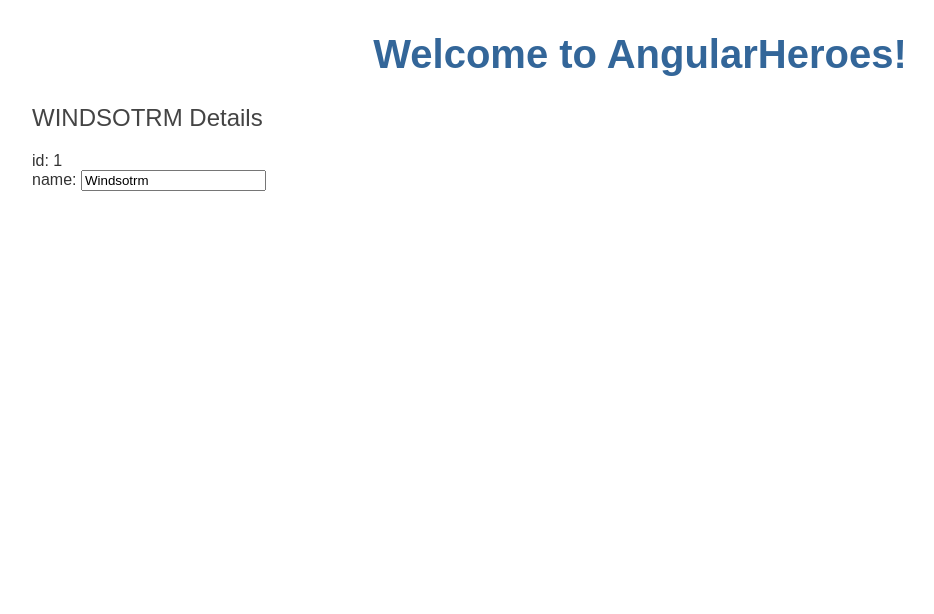
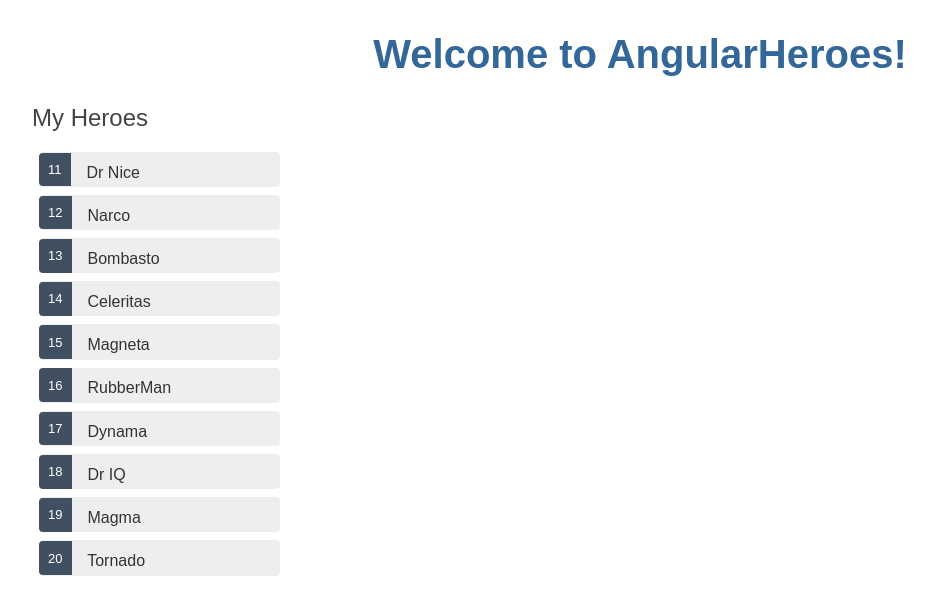
Before and after one commit to frango9000/SXE_AngularHeroes, an Angular app: page / in a window 1280 px wide. Shown: the top 614 px of the page, without its empty margins (0-934 px from the left). Built offline with nearby package versions, Linux system fonts and the light colour scheme.

Commit message:
Display a Heroes List https://angular.io/tutorial/toh-pt2

```diff
--- a/src/app/heroes/heroes.component.html
+++ b/src/app/heroes/heroes.component.html
@@ -1,7 +1,19 @@
-<h2>{{hero.name | uppercase}} Details</h2>
-<div><span>id: </span>{{hero.id}}</div>
-<div>
-    <label>name:
-        <input [(ngModel)]="hero.name" placeholder="name"/>
-    </label>
+<h2>My Heroes</h2>
+<ul class="heroes">
+    <li *ngFor="let hero of heroes"
+        [class.selected]="hero === selectedHero"
+        class="heroes"
+        (click)="onSelect(hero)">
+        <span class="badge">{{hero.id}}</span> {{hero.name}}
+    </li>
+</ul>
+
+<div *ngIf="selectedHero">
+    <h2>{{selectedHero.name | uppercase}} Details</h2>
+    <div><span>id: </span>{{selectedHero.id}}</div>
+    <div>
+        <label>name:
+            <input [(ngModel)]="selectedHero.name" placeholder="name"/>
+        </label>
+    </div>
 </div>
--- a/src/app/heroes/heroes.component.scss
+++ b/src/app/heroes/heroes.component.scss
@@ -0,0 +1,49 @@
+/* HeroesComponent's private CSS styles */
+.heroes {
+  margin: 0 0 2em 0;
+  list-style-type: none;
+  padding: 0;
+  width: 15em;
+}
+
+.heroes li {
+  cursor: pointer;
+  position: relative;
+  left: 0;
+  background-color: #EEE;
+  margin: .5em;
+  padding: .3em 0;
+  height: 1.6em;
+  border-radius: 4px;
+}
+
+.heroes li:hover {
+  color: #607D8B;
+  background-color: #DDD;
+  left: .1em;
+}
+
+.heroes li.selected {
+  background-color: #CFD8DC;
+  color: white;
+}
+
+.heroes li.selected:hover {
+  background-color: #BBD8DC;
+  color: white;
+}
+
+.heroes .badge {
+  display: inline-block;
+  font-size: small;
+  color: white;
+  padding: 0.8em 0.7em 0 0.7em;
+  background-color: #405061;
+  line-height: 1em;
+  position: relative;
+  left: -1px;
+  top: -4px;
+  height: 1.8em;
+  margin-right: .8em;
+  border-radius: 4px 0 0 4px;
+}
--- a/src/app/heroes/heroes.component.ts
+++ b/src/app/heroes/heroes.component.ts
@@ -1,5 +1,6 @@
 import {Component, OnInit} from '@angular/core';
 import {Hero} from '../hero';
+import {HEROES} from "../mock-heroes";
 
 @Component({
   selector: 'app-heroes',
@@ -8,10 +9,8 @@
 })
 export class HeroesComponent implements OnInit {
 
-  hero: Hero = {
-    id: 1,
-    name: 'Windsotrm'
-  };
+  heroes = HEROES;
+  selectedHero: Hero;
 
   constructor() {
   }
@@ -19,4 +18,7 @@
   ngOnInit() {
   }
 
+  onSelect(hero: Hero): void {
+    this.selectedHero = hero;
+  }
 }
--- /dev/null
+++ b/src/app/mock-heroes.ts
@@ -0,0 +1,14 @@
+import {Hero} from "./Hero";
+
+export const HEROES: Hero[] = [
+    {id: 11, name: 'Dr Nice'},
+    {id: 12, name: 'Narco'},
+    {id: 13, name: 'Bombasto'},
+    {id: 14, name: 'Celeritas'},
+    {id: 15, name: 'Magneta'},
+    {id: 16, name: 'RubberMan'},
+    {id: 17, name: 'Dynama'},
+    {id: 18, name: 'Dr IQ'},
+    {id: 19, name: 'Magma'},
+    {id: 20, name: 'Tornado'}
+];
```
